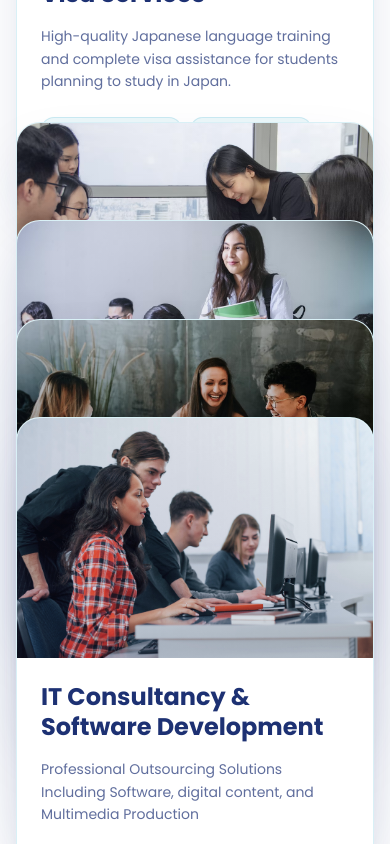
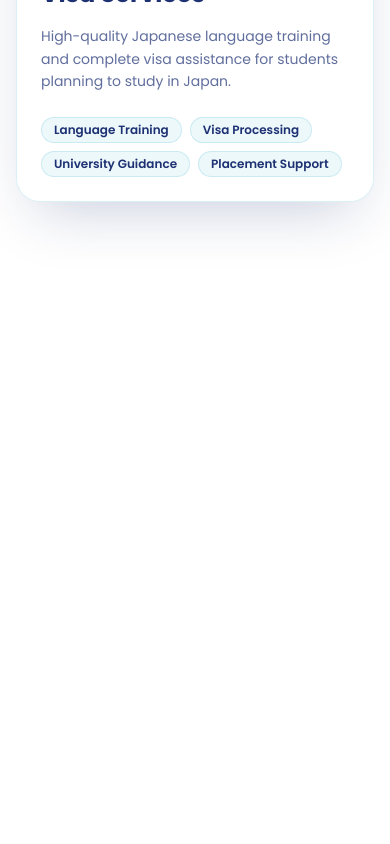
Before and after one commit to itismeniraj/reachnovadevelopment, a Next.js app: page / in a window 390 px wide. Shown: the part 3620-4464 px from the top of the page. Built offline with nearby package versions, Linux system fonts and the light colour scheme.

Commit message:
test 3:touch and hold

```diff
--- a/src/app/components/client/services/ServicesSection.tsx
+++ b/src/app/components/client/services/ServicesSection.tsx
@@ -8,6 +8,7 @@ import FadeUp from "../../animations/FadeUp";
 export default function ServicesSection({ services }: any) {
   const containerRef = useRef<HTMLDivElement>(null);
   const [isMobile, setIsMobile] = useState(false);
+  const [activeMobileIndex, setActiveMobileIndex] = useState(1);
 
   useEffect(() => {
     const handleResize = () => setIsMobile(window.innerWidth < 768);
@@ -72,6 +73,8 @@ export default function ServicesSection({ services }: any) {
                 index={index}
                 totalServiceCards={services.items.length}
                 progress={scrollYProgress}
+                activeMobileIndex={activeMobileIndex}
+                setActiveMobileIndex={setActiveMobileIndex}
               />
             </div>
           ))}
--- a/src/app/components/ui/ServiceCard.tsx
+++ b/src/app/components/ui/ServiceCard.tsx
@@ -16,23 +16,23 @@ interface ServiceCardProps {
   index: number;
   totalServiceCards: number;
   progress: MotionValue<number>;
+  activeMobileIndex: number;
+  setActiveMobileIndex: React.Dispatch<React.SetStateAction<number>>;
 }
-
-const mobileCardRegistry = {
-  activeCardIndex: 1,
-};
 
 export const ServiceCard: React.FC<ServiceCardProps> = ({
   item,
   index,
   totalServiceCards,
   progress,
+  activeMobileIndex,
+  setActiveMobileIndex,
 }) => {
   const [mounted, setMounted] = useState(false);
   const [isMobile, setIsMobile] = useState(false);
   const [isMobileStacked, setIsMobileStacked] = useState(false);
 
-  const dragY = useMotionValue(0);
+  const dragY = useMotionValue(340);
   const controls = useAnimationControls();
 
   useEffect(() => {
@@ -71,28 +71,36 @@ export const ServiceCard: React.FC<ServiceCardProps> = ({
   const mobileOpacityRange = useTransform(dragY, [340, 60], [0, 1]);
 
   const handleDragEnd = async (_event: any, info: any) => {
-    if (info.offset.y < -100 || info.velocity.y < -150) {
+    if (info.offset.y < -60 || info.velocity.y < -100) {
       await controls.start({
         y: 0,
         transition: { type: "spring", stiffness: 300, damping: 25 },
       });
+      dragY.set(0);
       setIsMobileStacked(true);
-      mobileCardRegistry.activeCardIndex = index + 1;
+      setActiveMobileIndex(index + 1);
     } else {
       controls.start({
         y: 340,
         transition: { type: "spring", stiffness: 200, damping: 20 },
       });
+      dragY.set(340);
     }
   };
 
   useEffect(() => {
-    if (isMobile && index > 0 && !isMobileStacked) {
-      controls.set({ y: 340 });
+    if (isMobile) {
+      if (index === 0 || isMobileStacked) {
+        controls.set({ y: 0 });
+        dragY.set(0);
+      } else {
+        controls.set({ y: 340 });
+        dragY.set(340);
+      }
     } else {
       controls.set({ y: 0 });
     }
-  }, [isMobile, controls, index, isMobileStacked]);
+  }, [isMobile, controls, index, isMobileStacked, dragY]);
 
   if (!mounted) {
     return (
@@ -107,9 +115,9 @@ export const ServiceCard: React.FC<ServiceCardProps> = ({
   }
 
   const canDragOnMobile =
-    isMobile &&
-    index === mobileCardRegistry.activeCardIndex &&
-    !isMobileStacked;
+    isMobile && index === activeMobileIndex && !isMobileStacked;
+  const showOnMobile =
+    index === 0 || isMobileStacked || index === activeMobileIndex;
 
   return (
     <motion.div
@@ -128,15 +136,15 @@ export const ServiceCard: React.FC<ServiceCardProps> = ({
             ? "brightness(100%)"
             : `brightness(${brightness})`,
         opacity: isMobile
-          ? index === 0
-            ? 1
-            : isMobileStacked
+          ? showOnMobile
+            ? index === 0 || isMobileStacked
               ? 1
               : mobileOpacityRange
+            : 0
           : 1,
         marginTop: index === 0 ? 0 : "-420px",
         paddingTop: 0,
-        touchAction: isMobile ? "pan-x" : "auto",
+        touchAction: canDragOnMobile ? "none" : "auto",
         backgroundColor: "var(--services-card-bg)",
         border: "1px solid var(--services-card-border)",
       }}
```
